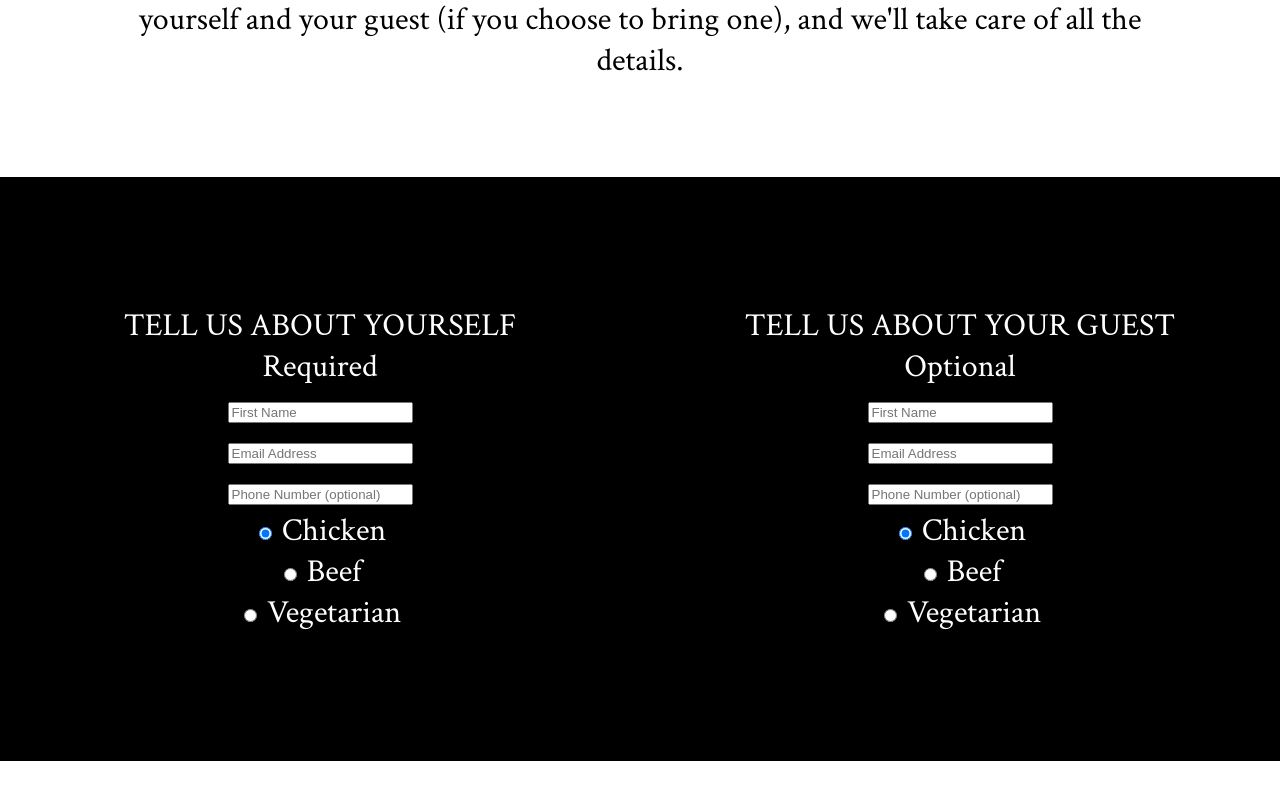
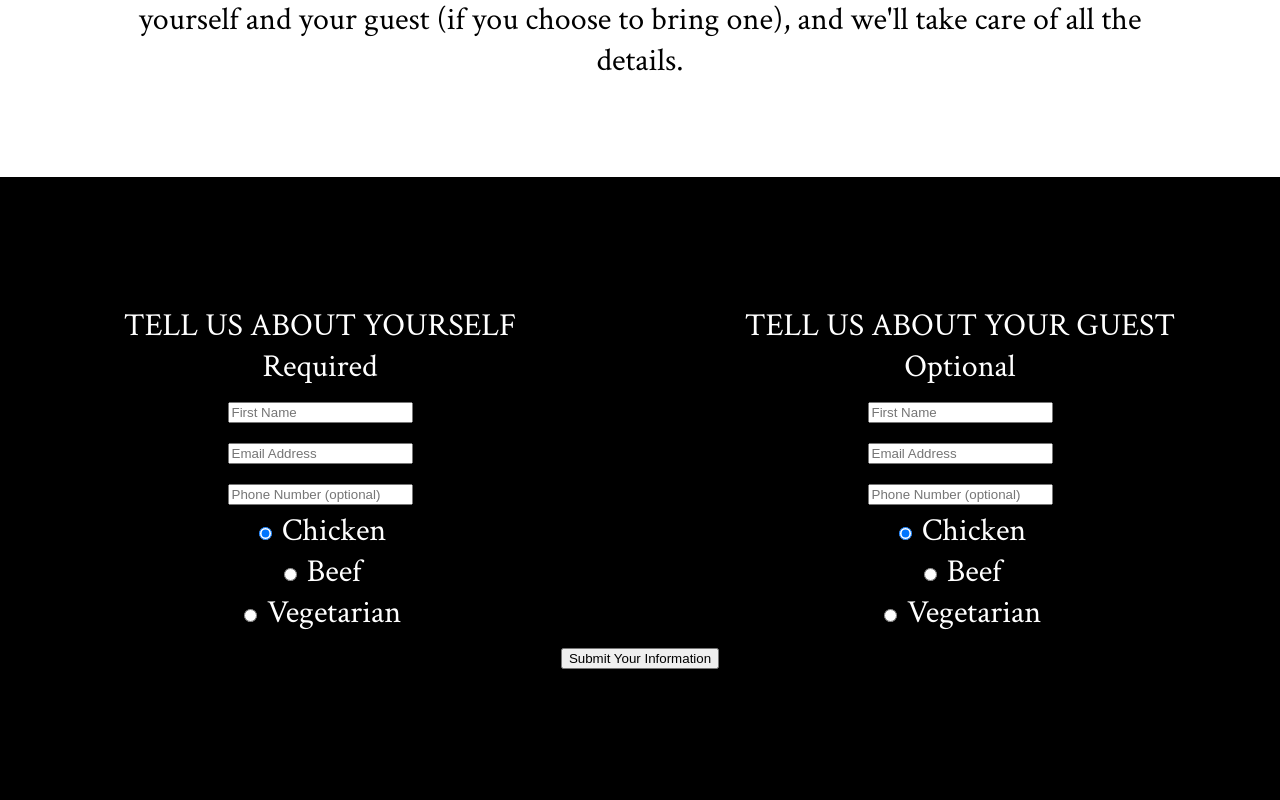
Before and after one commit to jonathanjwatson/stork-ball, a React (Create React App) app in the folder client/: page / in a window 1280 px wide. Shown: the part 4904-5704 px from the top of the page. Before the commit the page ends 5665 px from the top, so only its background shows below. Built offline with nearby package versions, Linux system fonts and the light colour scheme.

Commit message:
Pod Seven exists, not connected

```diff
--- a/client/src/components/PodSeven.jsx
+++ b/client/src/components/PodSeven.jsx
@@ -52,6 +52,9 @@ class PodSeven extends Component {
 					<br />
                 </form>
 			</div>
+            <div className="RSVP-Submit">
+                <button>Submit Your Information</button>
+            </div>
 		</div>
 	</div>
 </div>
--- a/client/src/index.css
+++ b/client/src/index.css
@@ -202,3 +202,7 @@ position: absolute;
 .RSVP-Two{
   width:50%
 }
+.RSVP-Submit{
+  text-align:center;
+  margin:auto;
+}
```
